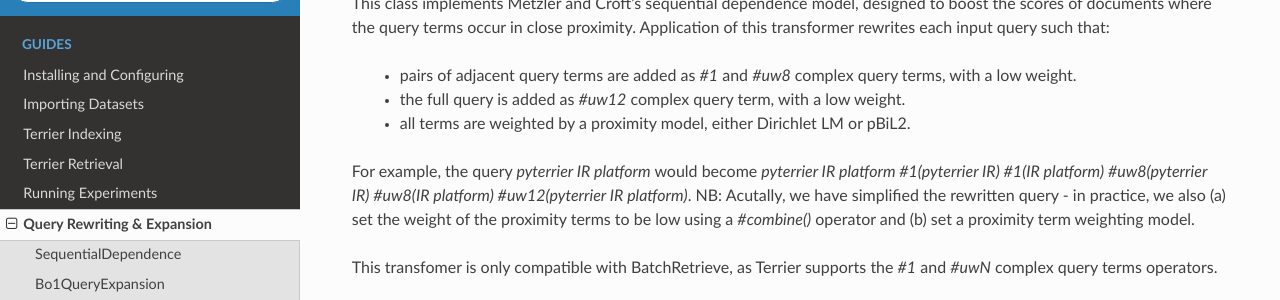
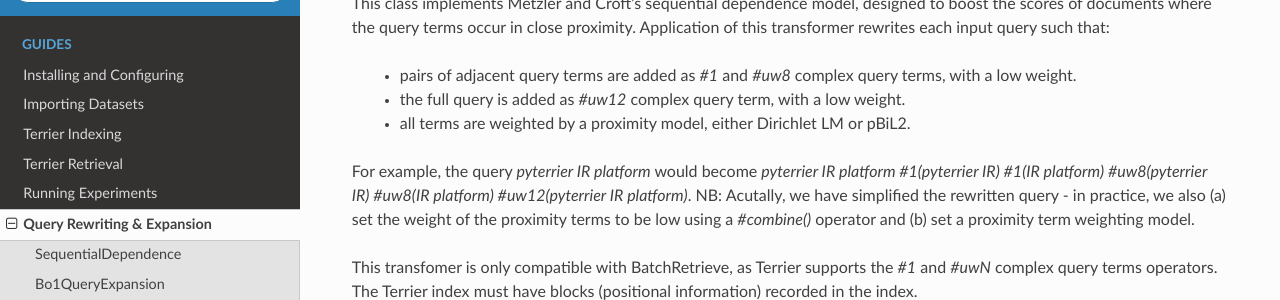
Before and after one commit to terrier-org/pyterrier, a Sphinx documentation site: the page built from docs/rewrite.rst, in a window 1280 px wide and 900 px high, scrolled down 536 px, cut to the strip 0-300 px from the top of the window. Built offline with Sphinx 7.4.7 and the Read the Docs theme 2.0.0, drawn with Linux system fonts in a browser that asks for light colours; the version number is read from the project's files by our own code.

Commit message:
addresses #105

```diff
--- a/docs/rewrite.rst
+++ b/docs/rewrite.rst
@@ -30,7 +30,7 @@ For example, the query `pyterrier IR platform` would become `pyterrier IR platfo
 NB: Acutally, we have simplified the rewritten query - in practice, we also (a) set the weight of the proximity terms to be low using a `#combine()`
 operator and (b) set a proximity term weighting model.
 
-This transfomer is only compatible with BatchRetrieve, as Terrier supports the `#1` and `#uwN` complex query terms operators.
+This transfomer is only compatible with BatchRetrieve, as Terrier supports the `#1` and `#uwN` complex query terms operators. The Terrier index must have blocks (positional information) recorded in the index.
 
 .. autoclass:: pyterrier.rewrite.SequentialDependence
     :members: transform
```
